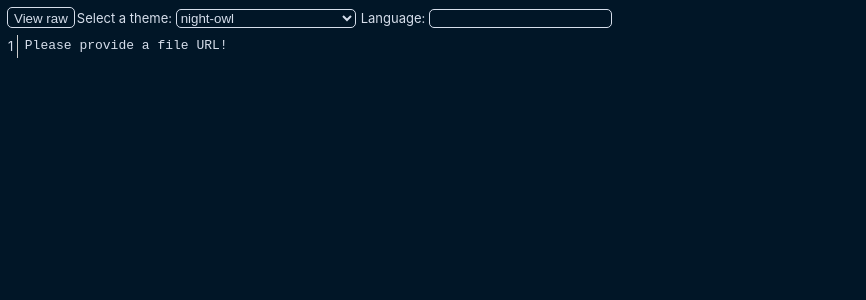
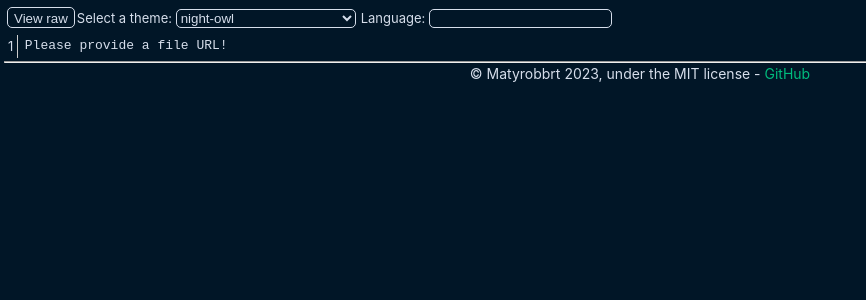
Before and after one commit to Matyrobbrt/file-preview, a Vue app: page / in a window 1280 px wide. Shown: the top 300 px of the page, without its empty margins (0-866 px from the left). Built offline with nearby package versions, Linux system fonts and the light colour scheme.

Commit message:
Add copyright footer

```diff
--- a/src/pages/FilePreview.vue
+++ b/src/pages/FilePreview.vue
@@ -64,6 +64,8 @@ export default {
     <input type="text" class="hljs" v-on:keyup.enter="updateLang" id="lang"/>
   </header>
   <CodePreview :code="text" :lang="lang" v-if="!raw"/>
+  <hr />
+  <footer>© Matyrobbrt 2023, under the MIT license - <a href="https://github.com/Matyrobbrt/file-preview">GitHub</a></footer>
 </template>
 <style scoped>
 select {
@@ -82,4 +84,12 @@ button {
 header {
   padding: 3px
 }
+
+footer {
+  display: table;
+  text-align: center;
+  margin-left: auto;
+  margin-right: auto;
+  font-size: 14px;
+}
 </style>
```
